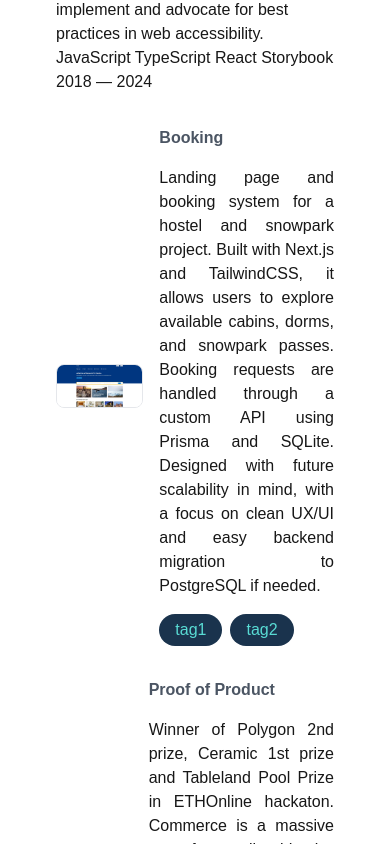
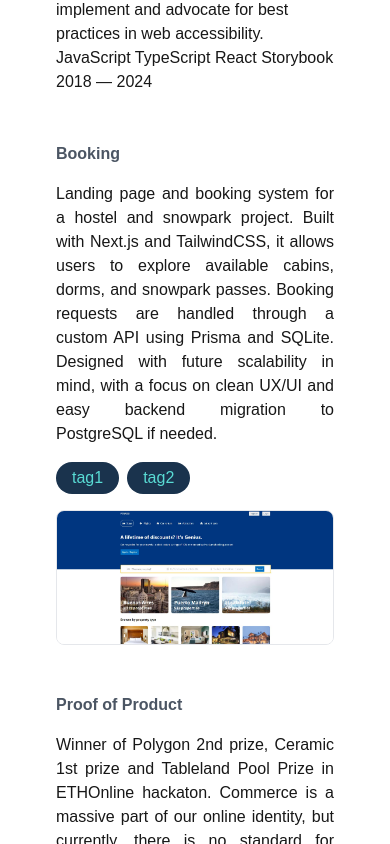
Before and after one commit to perassijulian/portfolio, a Next.js app: page / in a window 390 px wide. Shown: the part 1360-2204 px from the top of the page. Built offline with nearby package versions, Linux system fonts and the light colour scheme.

Commit message:
project cards flex-col when mobile

```diff
--- a/components/UI/Project.tsx
+++ b/components/UI/Project.tsx
@@ -25,8 +25,8 @@ export default function Project({
 }: ProjectProps) {
   return (
     <Card>
-      <div className="flex items-center gap-4">
-        <div className="w-1/3">
+      <div className="flex items-center mt-4 gap-4 md:flex-row flex-col-reverse">
+        <div className="md:w-1/3">
           <Image
             className="rounded-lg border"
             src={img}
@@ -35,7 +35,7 @@ export default function Project({
             height={600}
           />
         </div>
-        <div className="w-2/3">
+        <div className="md:w-2/3">
           <h1 className="text-foreground-secondary font-bold group-hover:text-accent transition-colors duration-300">
             {title}
           </h1>
```
